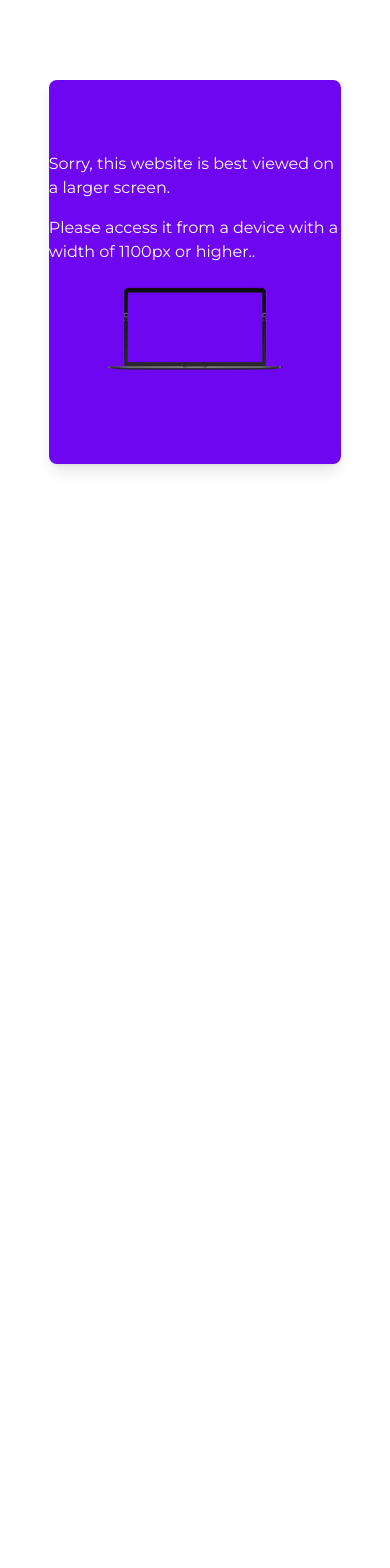
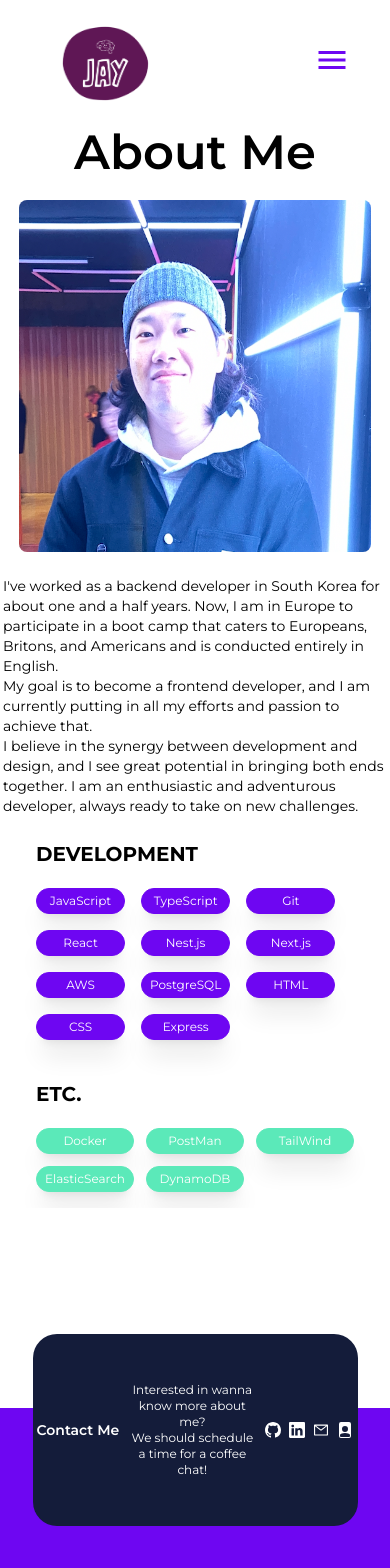
Before and after one commit to jungwonJung/Jay-Portfolio, a React (Create React App) app: page /about in a window 390 px wide. Shown: the top 1568 px of the page. Before the commit the page ends 844 px from the top, so only its background shows below. Built offline with nearby package versions, Linux system fonts and the light colour scheme; a web font is replaced by a local one.

Commit message:
add UI code for responsible design

```diff
--- a/src/App.js
+++ b/src/App.js
@@ -1,29 +1,27 @@
 import { Outlet } from "react-router-dom";
 import Navbar from "./components/Navbar";
-import { useEffect, useState } from "react";
-import MobileMessage from "./components/MobileMessage";
 import Footer from "./components/Footer";
 
 function App() {
-  const [windowWidth, setWindowWidth] = useState(window.innerWidth);
+  // const [windowWidth, setWindowWidth] = useState(window.innerWidth);
 
-  useEffect(() => {
-    const handleResize = () => setWindowWidth(window.innerWidth);
-    window.addEventListener("resize", handleResize);
-    return () => window.removeEventListener("resize", handleResize);
-  }, []);
+  // useEffect(() => {
+  //   // const handleResize = () => setWindowWidth(window.innerWidth);
+  //   window.addEventListener("resize", handleResize);
+  //   return () => window.removeEventListener("resize", handleResize);
+  // }, []);
 
   return (
     <div>
-      {windowWidth >= 1100 ? (
-        <>
-          <Navbar />
-          <Outlet />
-          <Footer />
-        </>
-      ) : (
+      {/* {windowWidth >= 1100 ? ( */}
+      <>
+        <Navbar />
+        <Outlet />
+        <Footer />
+      </>
+      {/* ) : (
         <MobileMessage />
-      )}
+      )} */}
     </div>
   );
 }
--- a/src/components/AboutMe.jsx
+++ b/src/components/AboutMe.jsx
@@ -7,16 +7,16 @@ function AboutMe() {
     "inline-flex items-center px-2 py-1 bg-brandGreen text-white border border-brandGreen rounded-full flex justify-center shadow-xl";
 
   return (
-    <section className="flex flex-col justify-center items-center ">
+    <section className="flex flex-col justify-center items-center p-2 md:p-6">
       <h2 className="text-5xl font-semibold">About Me</h2>
-      <div className="p-6 flex justify-center items-center">
-        <div className="flex flex-col justify-center items-center">
+      <div className="p-2 md:p-6 flex flex-col justify-center items-center sm:flex-row sm:items-start">
+        <div className="flex flex-col justify-center items-center sm:items-start sm:ml-0 sm:mr-10">
           <img
             className="w-96 h-96 rounded-3xl p-4"
             src="/Jay.png"
             alt="profile"
           />
-          <p className="w-96 text-left mt-2">
+          <p className="w-96 h-auto text-left mt-2 text-sm">
             I've worked as a backend developer in South Korea for about one and
             a half years. Now, I am in Europe to participate in a boot camp that
             caters to Europeans, Britons, and Americans and is conducted
@@ -28,10 +28,12 @@ function AboutMe() {
             ready to take on new challenges.
           </p>
         </div>
-        <div className="flex flex-col justify-center items-start ml-10 ">
+        <div className="flex flex-col justify-center items-start ml-0 mt-6 sm:mt-0">
           <section>
-            <p className="font-bold text-3xl">DEVELOPMENT</p>
-            <div className="grid grid-cols-3 gap-4 mt-5">
+            <p className="font-bold text-xl  md:text-2xl lg:text-3xl">
+              DEVELOPMENT
+            </p>
+            <div className="grid grid-cols-3 gap-4 mt-5 text-xs md:text-md">
               <span className={span}>JavaScript</span>
               <span className={span}>TypeScript</span>
               <span className={span}>Git</span>
@@ -46,8 +48,8 @@ function AboutMe() {
             </div>
           </section>
           <section className="mt-10">
-            <p className="font-bold text-3xl">ETC.</p>
-            <div className="grid grid-cols-3 gap-4 mt-5">
+            <p className="font-bold text-xl  md:text-2xl lg:text-3xl">ETC.</p>
+            <div className="grid grid-cols-3 gap-3 mt-5 text-xs md:text-md">
               <span className={span__2}>Docker</span>
               <span className={span__2}>PostMan</span>
               <span className={span__2}>TailWind</span>
--- a/src/components/Footer.jsx
+++ b/src/components/Footer.jsx
@@ -13,25 +13,27 @@ function Footer() {
       >
         <div className="bg-white w-full h-14 realative"></div>
         <div className="bg-brandNavy absolute w-5/6 h-48 rounded-3xl flex justify-around items-center z-10 mb-64">
-          <h1 className=" text-4xl text-white font-semibold">Contact Me</h1>
-          <p className="text-white text-xl w-2/5 text-center">
+          <h1 className="text-sm sm:text-lg md:text-2xl lg:text-4xl text-white font-semibold">
+            Contact Me
+          </h1>
+          <p className="text-white text-xs sm:text-sm md:text-md lg:text-xl w-2/5 text-center">
             Interested in wanna know more about me? <br /> We should schedule a
             time for a coffee chat!
           </p>
-          <div className="flex justify-center items-center gap-8">
+          <div className="flex justify-center items-center gap-2 md:gap-4 lg:gap-6">
             <Link to="https://github.com/jungwonJung">
               <i>
-                <BsGithub className="text-white text-4xl hover:scale-125 hover:text-brandGreen" />
+                <BsGithub className="text-white text-md sm:text-lg md:text-2xl lg:text-4xl hover:scale-125 hover:text-brandGreen" />
               </i>
             </Link>
             <Link to="https://www.linkedin.com/in/jungwon-jung-218750232/">
               <i>
-                <BsLinkedin className="text-white text-4xl hover:scale-125 hover:text-brandGreen " />
+                <BsLinkedin className="text-white text-md sm:text-lg md:text-2xl lg:text-4xl hover:scale-125 hover:text-brandGreen " />
               </i>
             </Link>
             <Link to="mailto:wjdwjd1501@gmail.com">
               <i>
-                <AiOutlineMail className="text-white text-4xl hover:scale-125 hover:text-brandGreen " />
+                <AiOutlineMail className="text-white text-md sm:text-lg md:text-2xl lg:text-4xl hover:scale-125 hover:text-brandGreen " />
               </i>
             </Link>
             <a
@@ -40,13 +42,13 @@ function Footer() {
               rel="noopener noreferrer"
             >
               <i>
-                <BsFillFilePersonFill className="text-white text-4xl hover:scale-125 hover:text-brandGreen " />
+                <BsFillFilePersonFill className="text-white text-md sm:text-lg md:text-2xl lg:text-4xl hover:scale-125 hover:text-brandGreen " />
               </i>
             </a>
           </div>
         </div>
         <div className="bg-brand w-full h-full relative z-0 mt-40 flex flex-col justify-center items-center">
-          <p className="text-brandMagenta text-3xl mt-20">
+          <p className="text-brandMagenta text-sm sm:text-md md:text-xl lg:text-3xl mt-20">
             Living, learning, & leveling up one day at a time.
           </p>
           <p className="text-brandMagenta text-xl mt-20">Handcrafted by me</p>
--- a/src/components/InfoCard.jsx
+++ b/src/components/InfoCard.jsx
@@ -1,21 +1,29 @@
 import React from "react";
 
 function InfoCard({ icon, title, description, languages, tools, last }) {
-  const borderClass = last ? "" : "border-r";
+  const borderClass = last ? "" : "border-b md:border-r";
 
   return (
     <div
-      className={`text-center ${borderClass} flex flex-col items-center justify-center`}
+      className={`text-center ${borderClass} flex flex-col items-center justify-content p-4 sm:p-6 md:p-8 lg:p-10`}
     >
       <i className="bg-brandGreen w-16 h-16 rounded-full text-center flex justify-center items-center mt-4">
         {icon}
       </i>
       <h1 className="text-2xl font-bold mt-8">{title}</h1>
-      <p className="mt-8">{description}</p>
-      <p className="mt-14 text-brand">Languages I Use:</p>
-      <p className="mt-1 font-medium">{languages}</p>
-      <p className="mt-8 text-brand">Frame Work & Dev Tools:</p>
-      <ul className="mt-2">
+      <p className="mt-8 text-sm sm:text-md md:text-lg lg:text-xl">
+        {description}
+      </p>
+      <p className="mt-14 text-brand text-sm sm:text-md md:text-lg lg:text-xl">
+        Languages I Use:
+      </p>
+      <p className="mt-1 text-sm sm:text-md md:text-lg lg:text-xl font-medium">
+        {languages}
+      </p>
+      <p className="mt-8 text-brand text-sm sm:text-md md:text-lg lg:text-xl">
+        Framework & Dev Tools:
+      </p>
+      <ul className="mt-2 text-sm sm:text-md md:text-lg lg:text-xl">
         {tools.map((tool) => (
           <li className="mt-2" key={tool}>
             {tool}
--- a/src/components/Main.jsx
+++ b/src/components/Main.jsx
@@ -5,12 +5,12 @@ import InfoCard from "./InfoCard";
 
 function Main() {
   return (
-    <section className="h-screen flex justify-center font-medium">
+    <section className="flex justify-center font-medium pb-80">
       <div className="bg-brand w-full h-28 relative"></div>
-      <div className="container mx-auto absolute w-4/5 bg-white border-2 border-gray-100 p-10 rounded-3xl h-4/5 shadow-2xl">
-        <div>
-          <div>
-            <div className="grid grid-cols-1 md:grid-cols-3 gap-6">
+      <div className="container mx-auto md:w-3/5 lg:w-2/5 bg-white border-2 border-gray-100 p-10 rounded-3xl h-4/5 shadow-2xl min-w-full">
+        <div className="flex">
+          <div className="flex justify-center items-center">
+            <div className="grid grid-cols-1 sm:grid-cols-1 md:grid-cols-3 gap-6">
               <InfoCard
                 icon={<AiOutlineCode className="text-4xl" />}
                 title="Backend Developer"
--- a/src/components/Navbar.jsx
+++ b/src/components/Navbar.jsx
@@ -1,23 +1,75 @@
-import React from "react";
+import React, { useState, useEffect } from "react";
 import { Link } from "react-router-dom";
+import { IoMdMenu } from "react-icons/io";
 
 function Navbar() {
+  const [isMenuOpen, setIsMenuOpen] = useState(false);
+  const [windowWidth, setWindowWidth] = useState(window.innerWidth);
+
+  const toggleMenu = () => {
+    setIsMenuOpen(!isMenuOpen);
+  };
+
+  useEffect(() => {
+    const handleResize = () => {
+      setWindowWidth(window.innerWidth);
+    };
+    window.addEventListener("resize", handleResize);
+    return () => {
+      window.removeEventListener("resize", handleResize);
+    };
+  }, []);
+
   return (
-    <header className="py-3 px-10 flex justify-between ">
+    <header className="py-3 px-10 flex justify-between items-center">
       <Link to="/">
         <img className="pt-2 w-32 h-24" src="/Logo.png" alt="logo" />
       </Link>
-      <nav className="flex items-center gap-4 mr-20">
-        <Link className="mr-6 text-lg hover:text-brand font-medium" to="/about">
+      {windowWidth < 500 ? (
+        <div className="md:hidden flex flex-row-reverse justify-center items-center">
+          <button
+            className={`text-brand text-4xl focus:outline-none ${
+              isMenuOpen ? "text-4xl" : ""
+            }`}
+            onClick={toggleMenu}
+          >
+            <IoMdMenu />
+          </button>
+          {isMenuOpen && (
+            <div className="md:absolute md:top-0 md:left-0 bg-white p-4 z-20">
+              <nav className="flex flex-col gap-4 justify-center items-center">
+                <Link
+                  className="text-lg hover:text-brand font-medium"
+                  to="/about"
+                >
                   About Me
                 </Link>
                 <a
-          className="text-lg font-medium border-2 border-brand rounded-full py-2 px-5  text-brand hover:bg-brand hover:text-white"
+                  className="text-lg font-medium border-2 border-brand rounded-full py-2 px-5 text-brand hover:bg-brand hover:text-white"
                   href="#bottom"
                 >
                   Contact
                 </a>
               </nav>
+            </div>
+          )}
+        </div>
+      ) : (
+        <nav className="flex items-center gap-4 mr-20">
+          <Link
+            className="mr-6 text-lg hover:text-brand font-medium"
+            to="/about"
+          >
+            About Me
+          </Link>
+          <a
+            className="text-lg font-medium border-2 border-brand rounded-full py-2 px-5 text-brand hover:bg-brand hover:text-white"
+            href="#bottom"
+          >
+            Contact
+          </a>
+        </nav>
+      )}
     </header>
   );
 }
```
Also changed, not shown: src/components/Banner.jsx (+6 -6 lines). Lines whose indentation alone changed are shown as unchanged.
